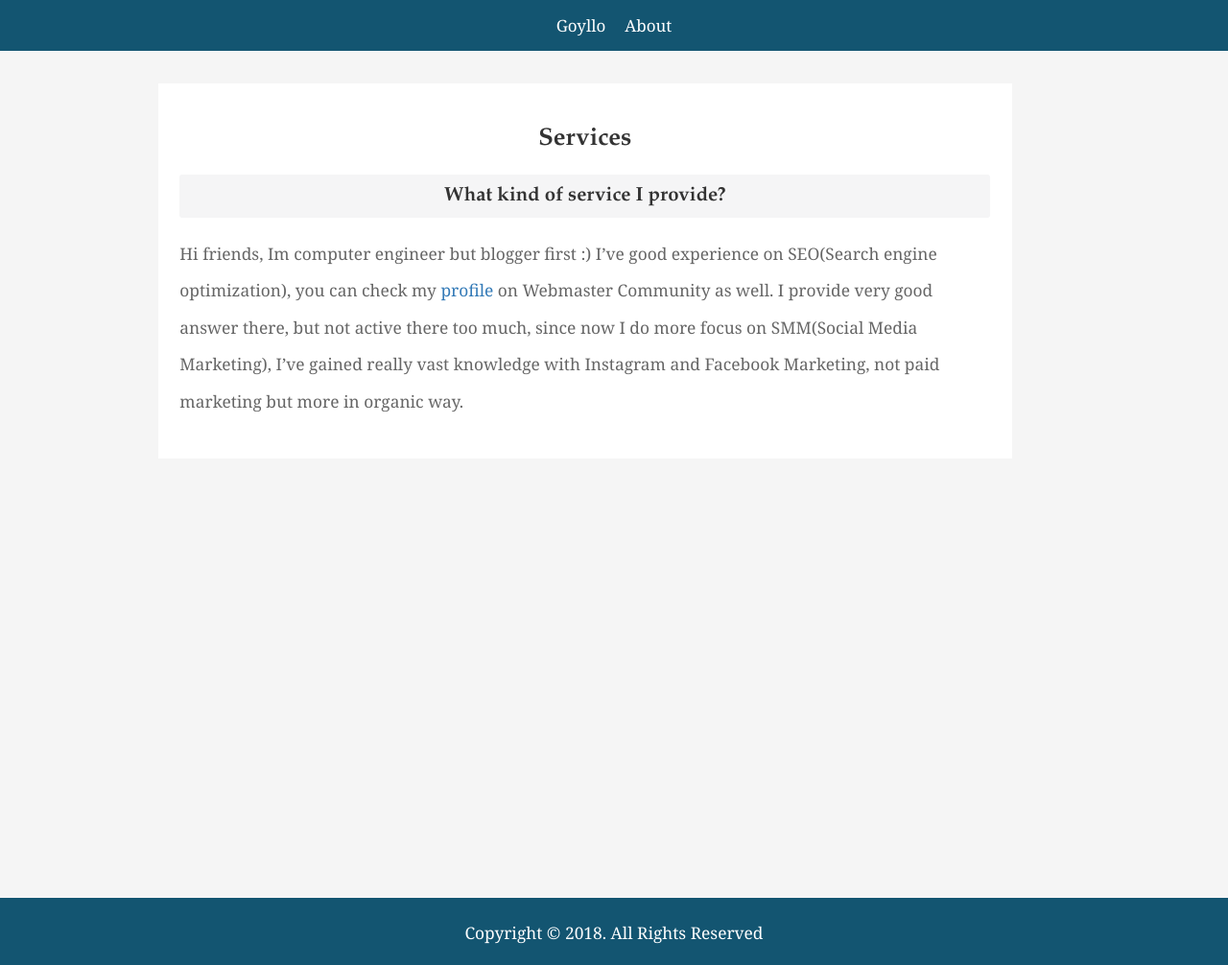
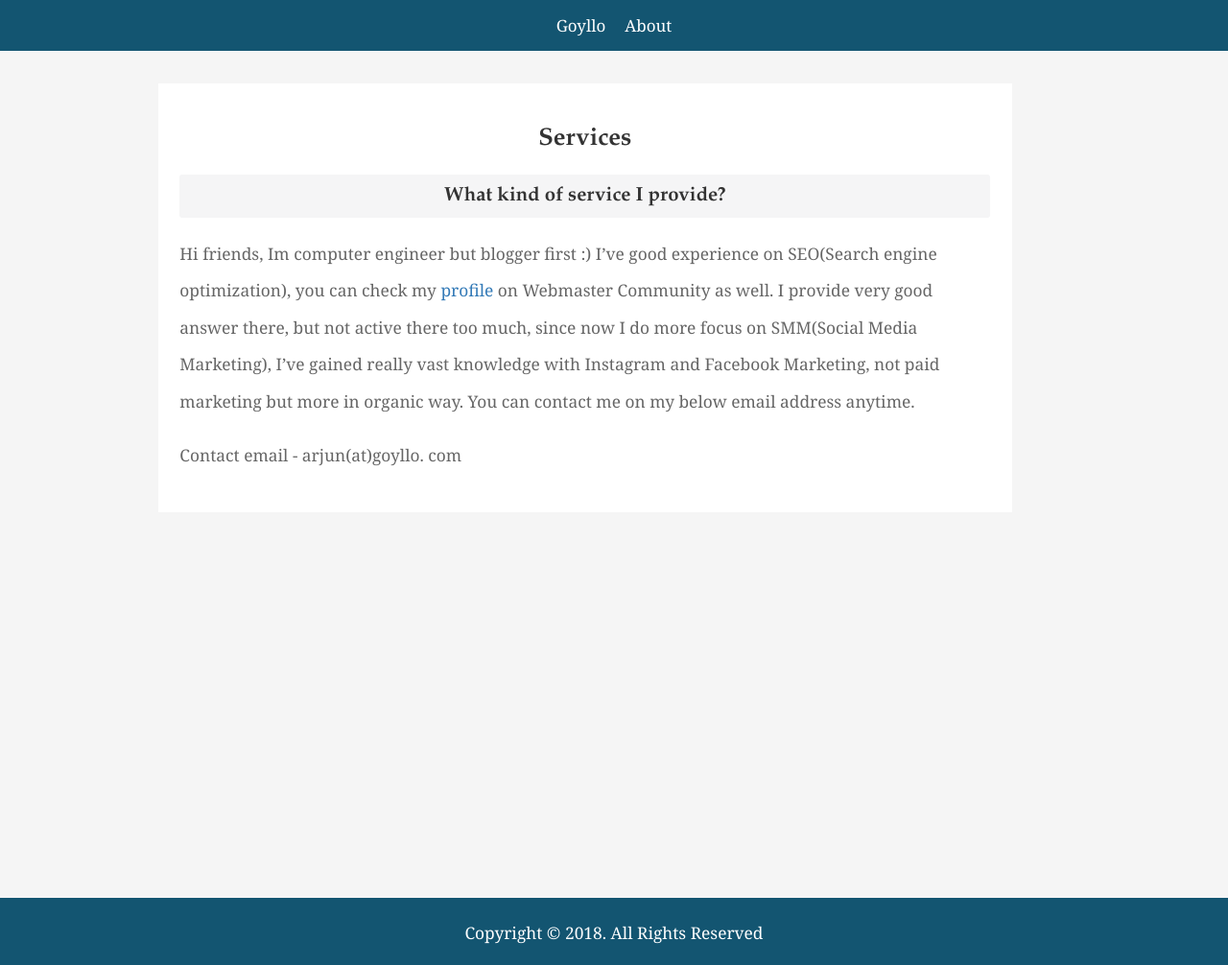
Before and after one commit to goyllo/goyllo.github.io, a Jekyll site: the page built from _pages/services.md, in a window 1280 px wide. Shown: the whole page at 96% size. Built offline with Jekyll 4.4.1, drawn with Linux system fonts in a browser that asks for light colours.

Commit message:
Update services.md

```diff
--- a/_pages/services.md
+++ b/_pages/services.md
@@ -6,4 +6,6 @@ permalink: services/
 
 ## What kind of service I provide?  ##
 
-Hi friends, Im computer engineer but blogger first :) I've good experience on SEO(Search engine optimization), you can check my <a rel="nofollow" target="_blank" href="https://webmasters.stackexchange.com/users/58259/goyllo">profile</a> on Webmaster Community as well. I provide very good answer there, but not active there too much, since now I do more focus on SMM(Social Media Marketing), I've gained really vast knowledge with Instagram and Facebook Marketing, not paid marketing but more in organic way.
+Hi friends, Im computer engineer but blogger first :) I've good experience on SEO(Search engine optimization), you can check my <a rel="nofollow" target="_blank" href="https://webmasters.stackexchange.com/users/58259/goyllo">profile</a> on Webmaster Community as well. I provide very good answer there, but not active there too much, since now I do more focus on SMM(Social Media Marketing), I've gained really vast knowledge with Instagram and Facebook Marketing, not paid marketing but more in organic way. You can contact me on my below email address anytime.
+
+Contact email - arjun(at)goyllo. com
```
